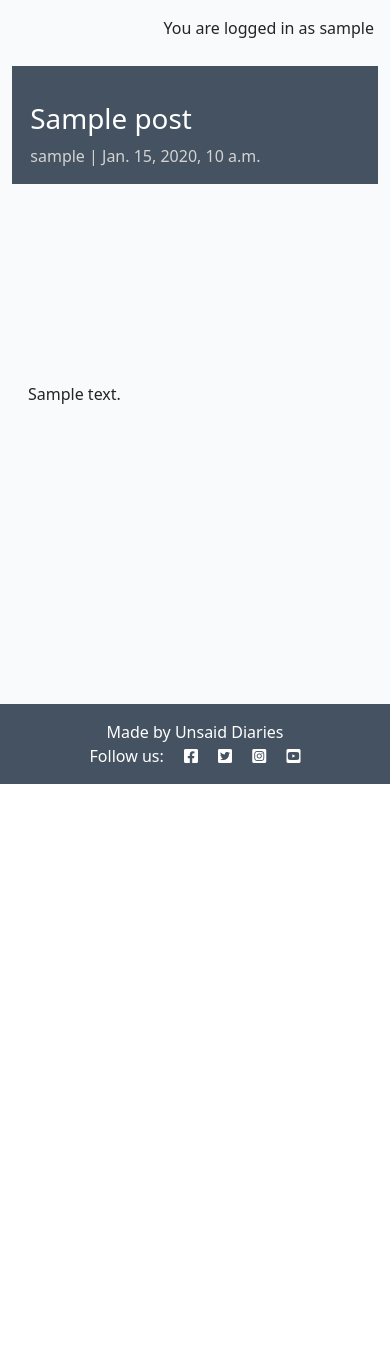
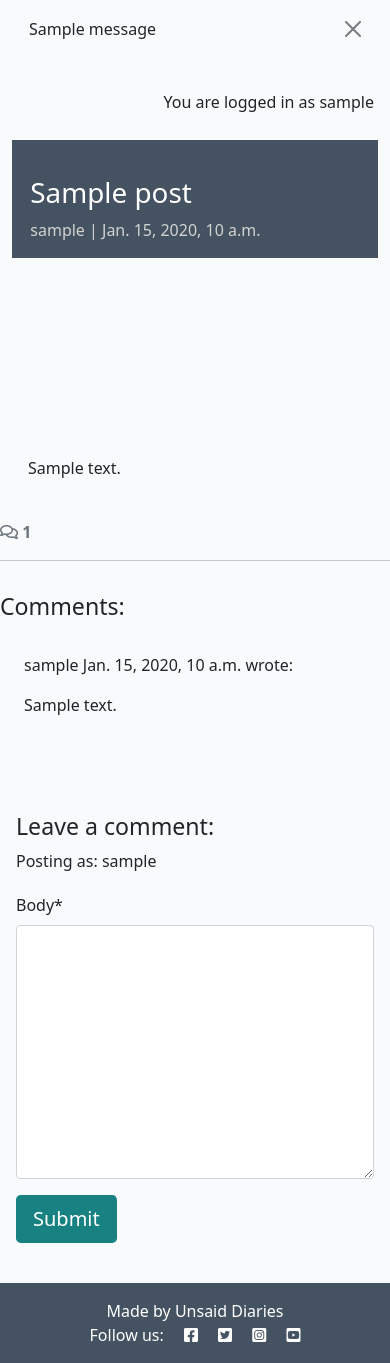
Before and after one commit to tech-stack-hub-lab/UnsaidDiaries, a Django app: a page that uses templates/base.html in a window 390 px wide. Shown: the part 60-1423 px from the top of the page. Before the commit the page ends 844 px from the top, so only its background shows below. Run offline with Django 5.2, Linux system fonts and the light colour scheme; a user stored in the database is signed in; tables that the repository leaves empty hold one stand-in row (values such as "Sample post"); one stand-in notice (Sample message) is shown; some libraries are stand-ins or nearby versions.

Commit message:
display comments and the count of comments per post. We also add a form for users to add their comments to a post.

```diff
--- /dev/null
+++ b/diaries/forms.py
@@ -0,0 +1,8 @@
+from .models import Comment
+from django import forms
+
+
+class CommentForm(forms.ModelForm):
+    class Meta:
+        model = Comment
+        fields = ('body',)
--- a/diaries/templates/diaries/post_detail.html
+++ b/diaries/templates/diaries/post_detail.html
@@ -1,5 +1,6 @@
 {% extends 'base.html' %} {% block content %}
 {% load static %}
+{% load crispy_forms_tags %}
 
 <div class="masthead">
     <div class="container">
@@ -31,4 +32,65 @@
     </div>
 </div>
 
+ <!-- Displaying count of comments -->
+  <div class="row">
+    <div class="col-12">
+      <strong class="text-secondary">
+        <i class="far fa-comments"></i> {{ comment_count }}
+      </strong>
+    </div>
+    <div class="col-12">
+      <hr>
+    </div>
+  </div>
+  <!-- Displaying Comments -->
+  <div class="row">
+    <div class="col-md-8 card mb-4  mt-3 ">
+      <h3>Comments:</h3>
+      <div class="card-body">
+        <!-- We want a for loop inside the empty control tags
+          to iterate through each comment in comments -->
+        {% for comment in comments %}
+        <div class="p-2 comments
+          {% if not comment.approved and comment.author == user %}
+          faded{% elif not comment.approved %} d-none{% endif %}">
+          <p class="font-weight-bold">
+            {{ comment.author }}
+            <span class="font-weight-normal">
+              {{ comment.created_on }}
+            </span> wrote:
+          </p>
+          <div id="comment{{ comment.id }}">
+            {{ comment.body | linebreaks }}
+          </div>
+          {% if not comment.approved and comment.author == user %}
+          <p class="approval">
+            This comment is awaiting approval
+          </p>
+          {% endif %}
+        </div>
+        <!-- Our for loop ends here -->
+        {% endfor %}
+      </div>
+    </div>
+     <!-- Creating New Comments -->
+    <div class="col-md-4 card mb-4 mt-3">
+      <div class="card-body">
+        {% if user.is_authenticated %}
+        <h3>Leave a comment:</h3>
+        <p>Posting as: {{ user.username }}</p>
+        <form id="commentForm" method="post"
+          style="margin-top: 1.3em;">
+          {{ comment_form | crispy }}
+          {% csrf_token %}
+          <button id="submitButton" type="submit"
+            class="btn btn-signup btn-lg">Submit</button>
+        </form>
+        {% else %}
+        <p>Log in to leave a comment</p>
+        {% endif %}
+      </div>
+    </div>
+  </div>
+
 {% endblock content %}
--- a/diaries/views.py
+++ b/diaries/views.py
@@ -2,6 +2,9 @@ from django.shortcuts import render
 from django.views import generic
 from .models import Post
 from django.shortcuts import render, get_object_or_404
+from .models import Post
+from .forms import CommentForm
+from django.contrib import messages
 # from django.http import HttpResponse
 
 # Create your views here.
@@ -30,9 +33,29 @@ def post_detail(request, slug):
 
     queryset = Post.objects.filter(status=1)
     post = get_object_or_404(queryset, slug=slug)
+    comments = post.comments.all().order_by("-created_on")
+    comment_count = post.comments.filter(approved=True).count()
+    if request.method == "POST":
+        comment_form = CommentForm(data=request.POST)
+        if comment_form.is_valid():
+            comment = comment_form.save(commit=False)
+            comment.author = request.user
+            comment.post = post
+            comment.save()
+            messages.add_message(
+                request, messages.SUCCESS,
+                'Comment submitted and awaiting approval'
+            )
+
+    comment_form = CommentForm()
 
     return render(
         request,
         "diaries/post_detail.html",
-        {"post": post},
+        {
+            "post": post,
+            "comments": comments,
+            "comment_count": comment_count,
+            "comment_form": comment_form,
+        },
     )
--- a/requirements.txt
+++ b/requirements.txt
@@ -3,11 +3,13 @@ bleach==6.4.0
 certifi==2026.6.17
 cffi==2.0.0
 charset-normalizer==3.4.7
+crispy-bootstrap5==0.7
 cryptography==49.0.0
 defusedxml==0.7.1
 dj-database-url==0.5.0
 Django==6.0.6
 django-allauth==0.57.2
+django-crispy-forms==2.1
 django-summernote==0.8.20.0
 gunicorn==23.0.0
 idna==3.18
--- a/templates/base.html
+++ b/templates/base.html
@@ -65,7 +65,21 @@
             </div>
         </div>
     </nav>
-
+<!-- displaying Django messages -->
+<div class="container">
+  <div class="row">
+    <div class="col-md-8 offset-md-2">
+      {% for message in messages %}
+      <div class="alert {{ message.tags }} alert-dismissible
+        fade show" id="msg" role="alert">
+        {{ message | safe }}
+        <button type="button" class="btn-close"
+          data-bs-dismiss="alert" aria-label="Close"></button>
+      </div>
+      {% endfor %}
+    </div>
+  </div>
+</div>
     <main class="flex-shrink-0 main-bg">
         {% if user.is_authenticated %}
         <p class="text-end m-3">You are logged in as {{ user }}</p>
--- a/unsaiddiaries/settings.py
+++ b/unsaiddiaries/settings.py
@@ -47,12 +47,17 @@ INSTALLED_APPS = [
     'allauth',
     'allauth.account',
     'allauth.socialaccount',
+    'crispy_forms',
+    'crispy_bootstrap5',
     'django_summernote',
     'diaries',
 ]
 SITE_ID = 1
 LOGIN_REDIRECT_URL = '/'
 LOGOUT_REDIRECT_URL = '/'
+
+CRISPY_ALLOWED_TEMPLATE_PACKS = "bootstrap5"
+CRISPY_TEMPLATE_PACK = "bootstrap5"
 
 MIDDLEWARE = [
     'django.middleware.security.SecurityMiddleware',
```
